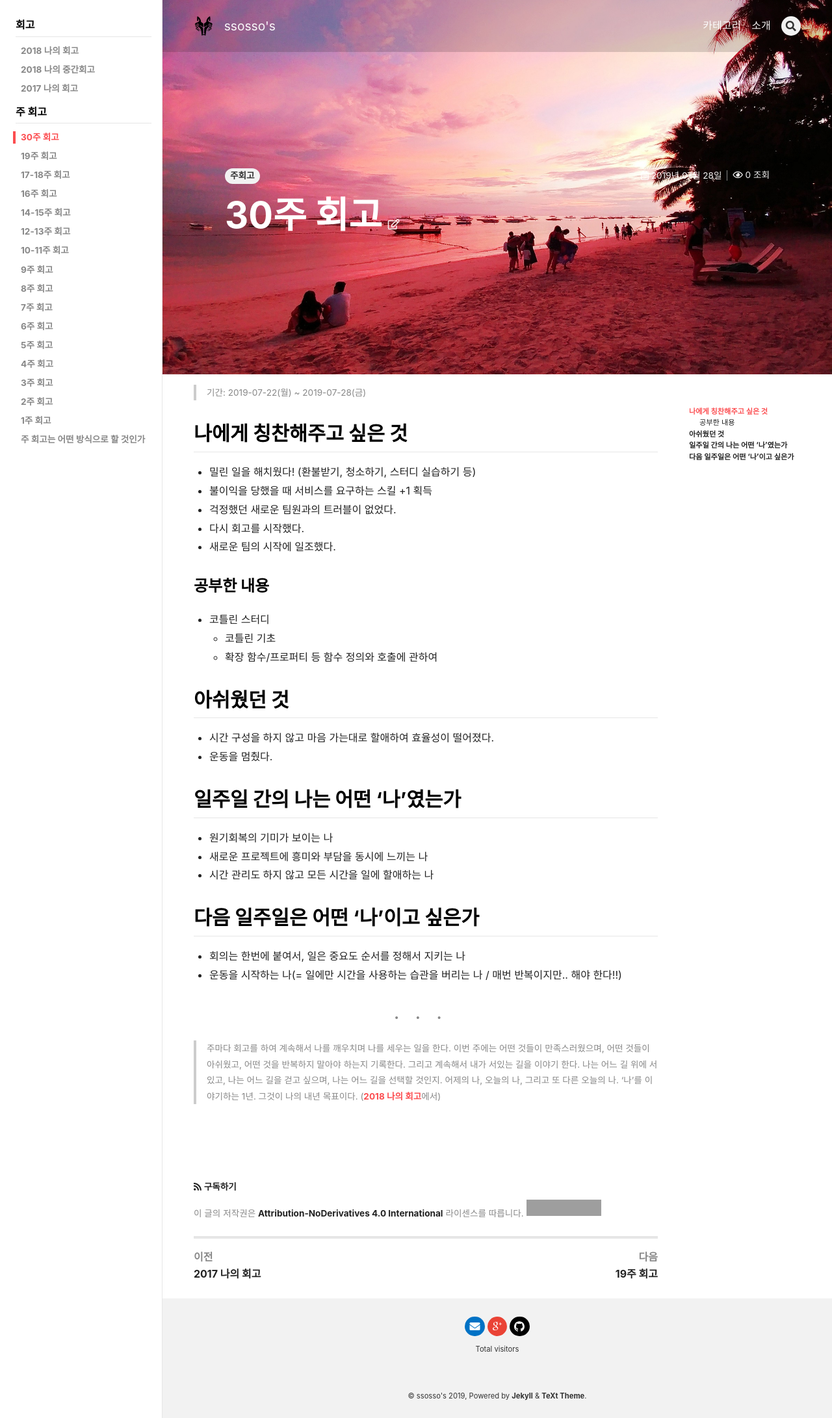
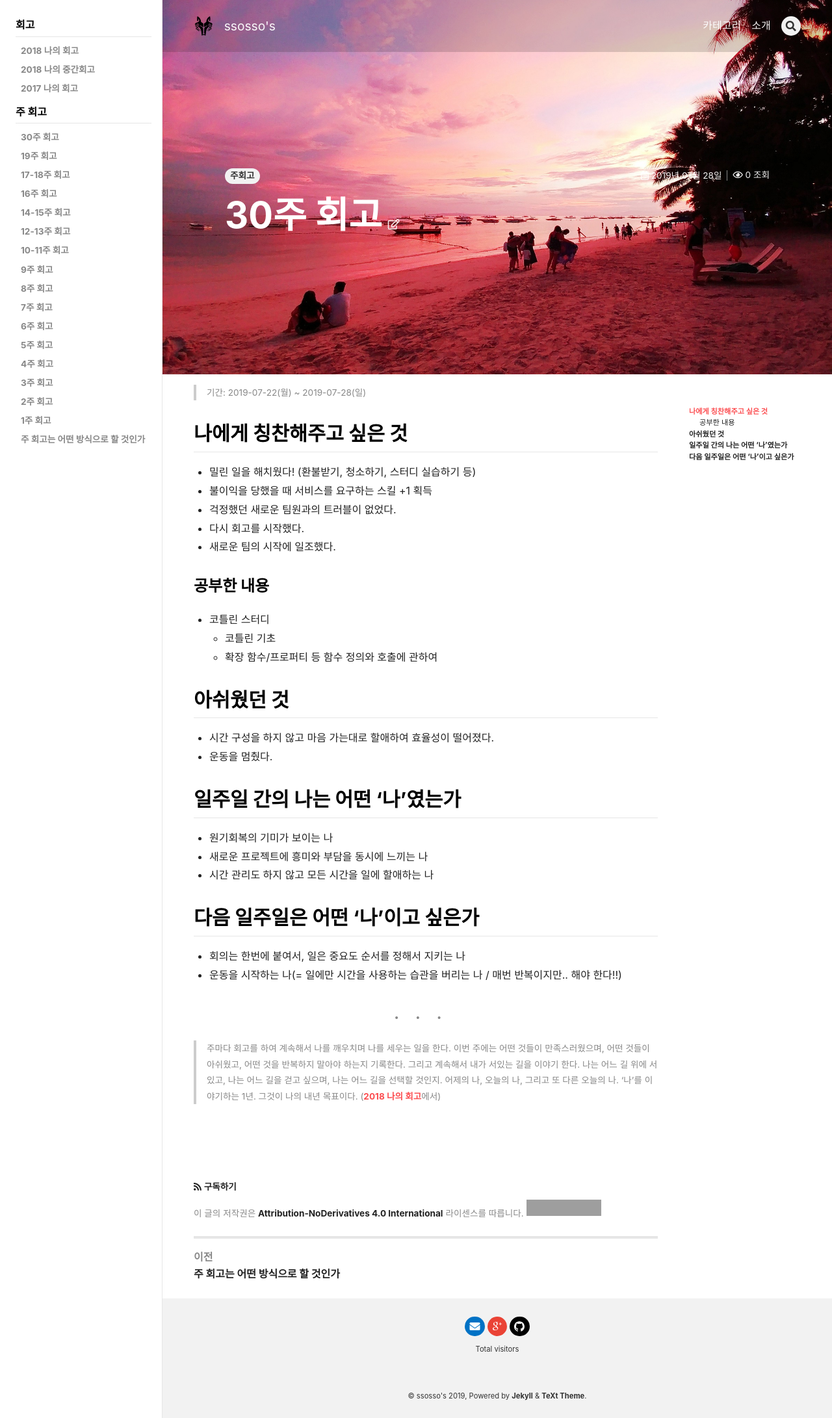
Before and after one commit to ssosso/test, a Jekyll site: the page built from _posts/reviews/weekly/2019-07-28-30주-회고.md, in a window 1280 px wide. Shown: the whole page at 65% size. Built offline with Jekyll 4.4.1, drawn with Linux system fonts in a browser that asks for light colours; nearby versions of some CDN libraries; comment, search, counter and statistics services are not loaded; grey boxes are pictures that could not be loaded.

Commit message:
modify a post

```diff
--- a/_posts/reviews/weekly/2019-07-28-30주-회고.md
+++ b/_posts/reviews/weekly/2019-07-28-30주-회고.md
@@ -1,10 +1,10 @@
 ---
 title: 30주 회고
-key: /reviews/weekly/30
-permalink: /reviews/weekly/30
+key: /reviews/weekly/20
+permalink: /reviews/weekly/20
 ---
 
-> 기간: 2019-07-22(월) ~ 2019-07-28(금)
+> 기간: 2019-07-22(월) ~ 2019-07-28(일)
 <br/>
 
 ## 나에게 칭찬해주고 싶은 것
```
